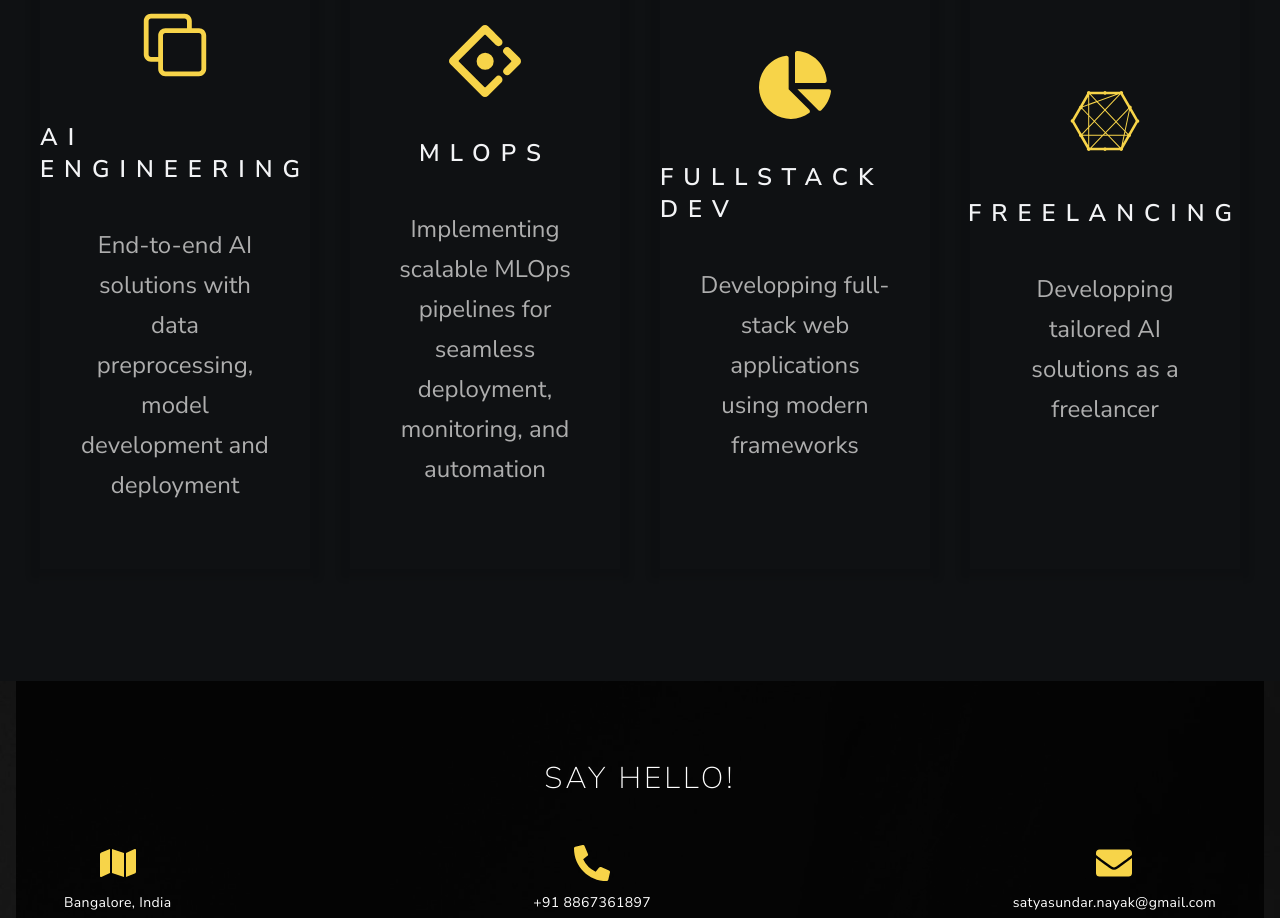
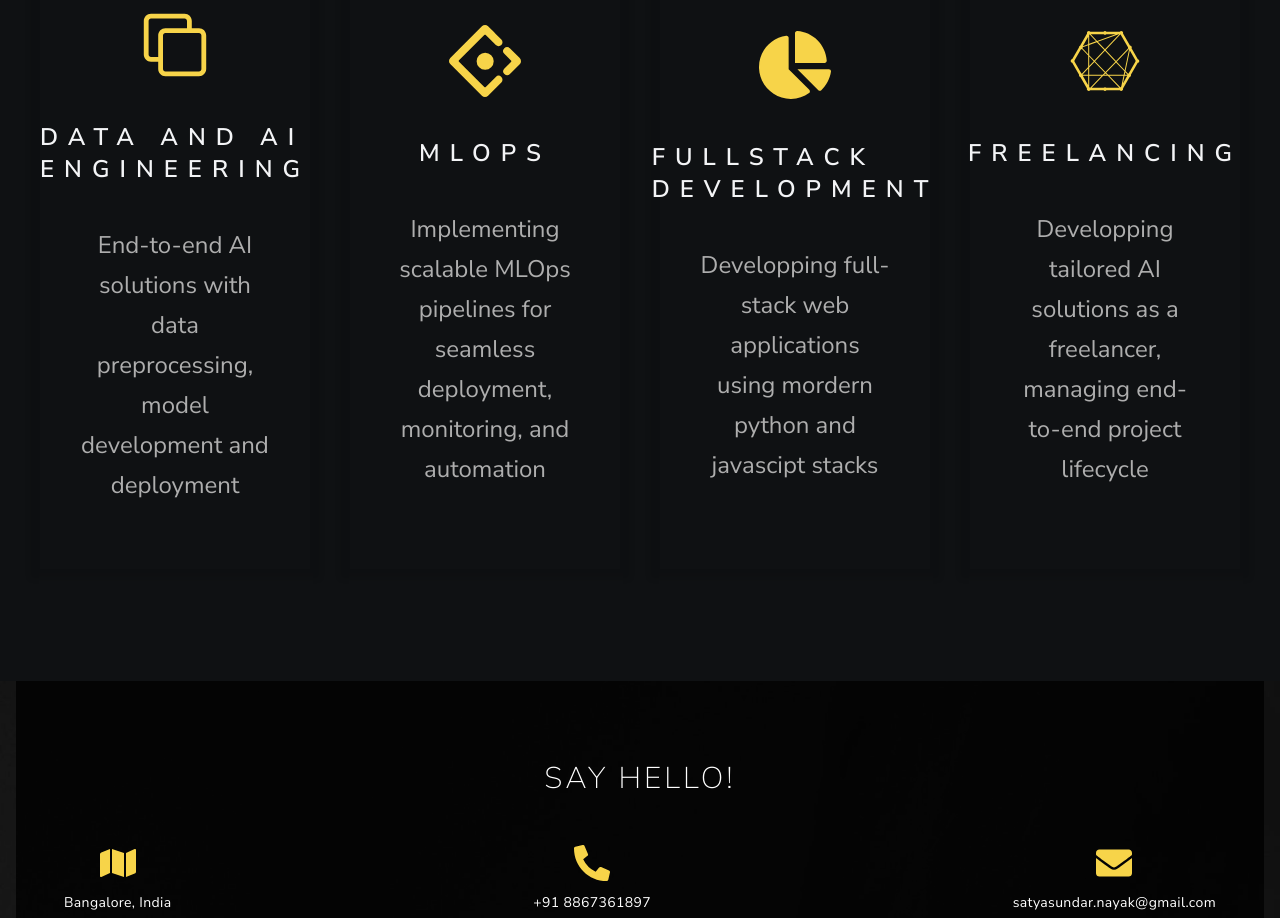
Before and after one commit to satyasundar/portfolio2, a Next.js app: page / in a window 1280 px wide. Shown: the part 1840-2758 px from the top of the page. Built offline with nearby package versions, Linux system fonts and the light colour scheme.

Commit message:
updating the content

```diff
--- a/components/Offers.tsx
+++ b/components/Offers.tsx
@@ -13,7 +13,7 @@ const Offers = () => {
         </h1>
         <div className="w-full px-10 grid grid-cols-1 md:grid-cols-2 lg:grid-cols-4 gap-10 mt-20">
           <OfferCard
-            title="AI Engineering"
+            title="Data and AI Engineering"
             subTitle="End-to-end AI solutions with data preprocessing, model development and deployment"
             Icon={RxCopy}
           />
@@ -23,13 +23,13 @@ const Offers = () => {
             Icon={SiAntdesign}
           />
           <OfferCard
-            title="Fullstack Dev"
-            subTitle="Developping full-stack web applications using modern frameworks"
+            title="Fullstack Development"
+            subTitle="Developping full-stack web applications using mordern python and javascipt stacks"
             Icon={FaChartPie}
           />
           <OfferCard
             title="Freelancing"
-            subTitle="Developping tailored AI solutions as a freelancer"
+            subTitle="Developping tailored AI solutions as a freelancer, managing end-to-end project lifecycle"
             Icon={FaConnectdevelop}
           />
         </div>
```
